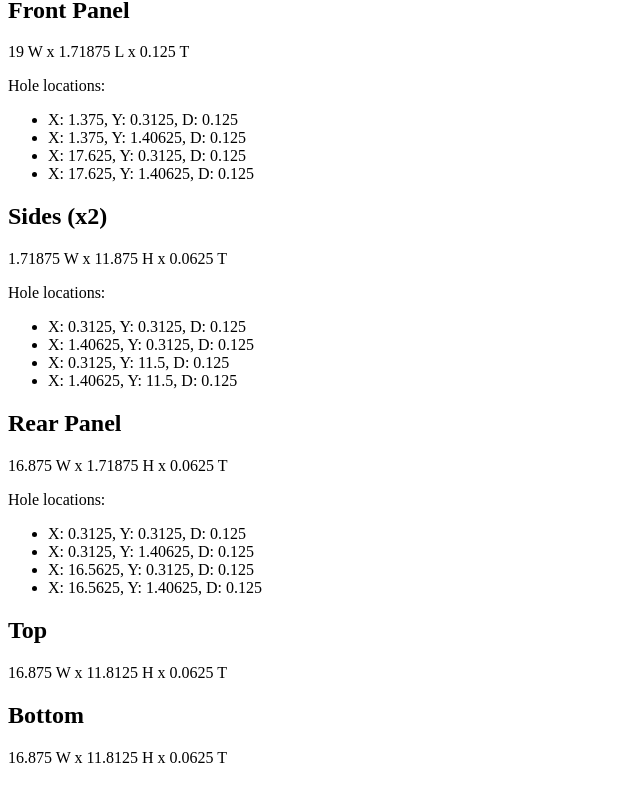
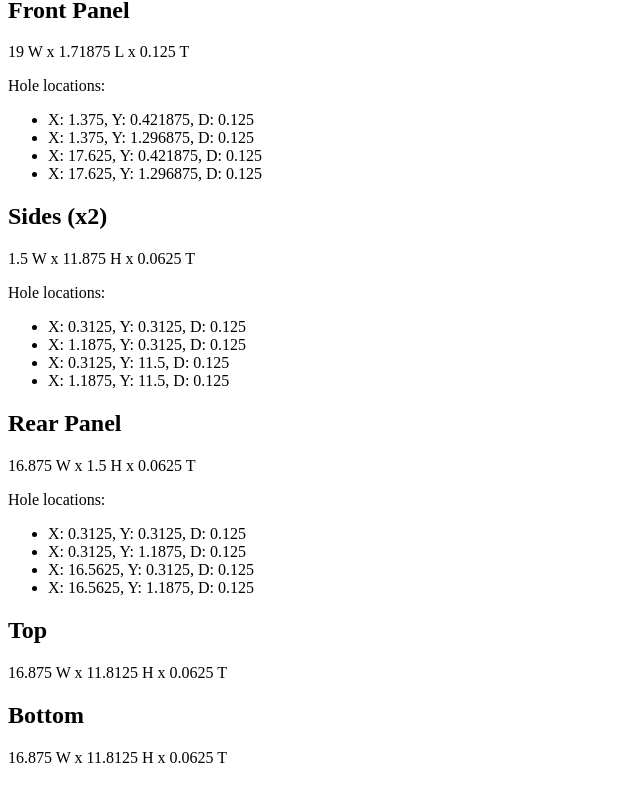
Before and after one commit to chapatt/rackmount-enclosure, a Vue app: page / in a window 1280 px wide. Shown: the part 1380-2170 px from the top of the page, without its empty margins (0-640 px from the left). Built offline with nearby package versions, Linux system fonts and the light colour scheme; the HTML template or start-up script is replaced by a standard one.

Commit message:
Reduce default height

```diff
--- a/src/views/Calculator.vue
+++ b/src/views/Calculator.vue
@@ -245,13 +245,13 @@
 
   const defaultParams = {
     frontPanelWidth: 19,
-    frontPanelHeight: 1.75 - (1 / 32),
+    frontPanelHeight: (1 + (3 / 4)) - (1 / 32),
     frontFullRails: true,
     frontPartialRailWidth: 2,
     rearFullRails: true,
     rearPartialRailWidth: 2,
     width: 17,
-    height: (1 + (3 / 4)) - (1 / 32),
+    height: 1 + (1 / 2),
     depth: 12,
     frontPanelThickness: 1 / 8,
     rearPanelThickness: 1 / 16,
```
